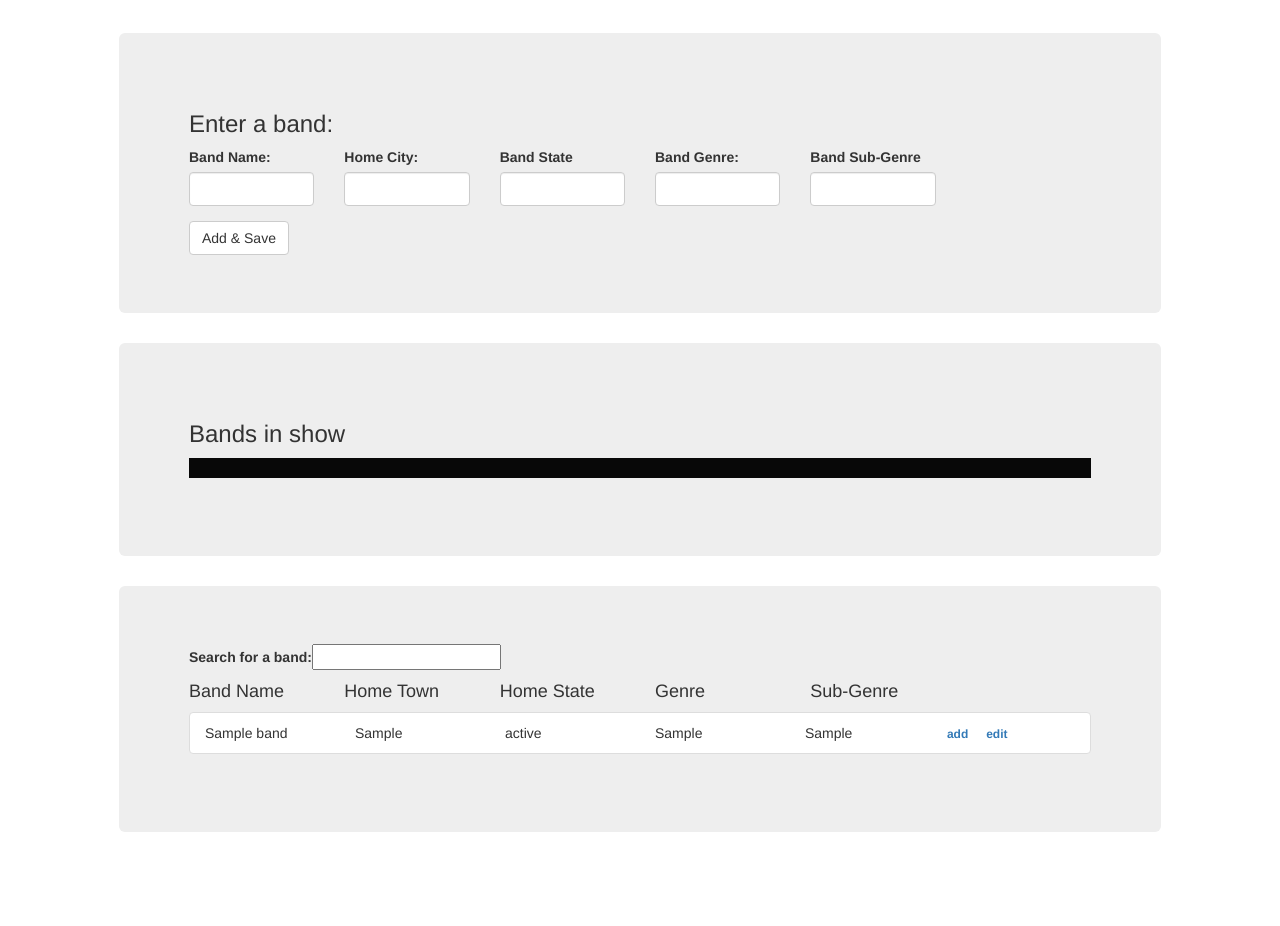
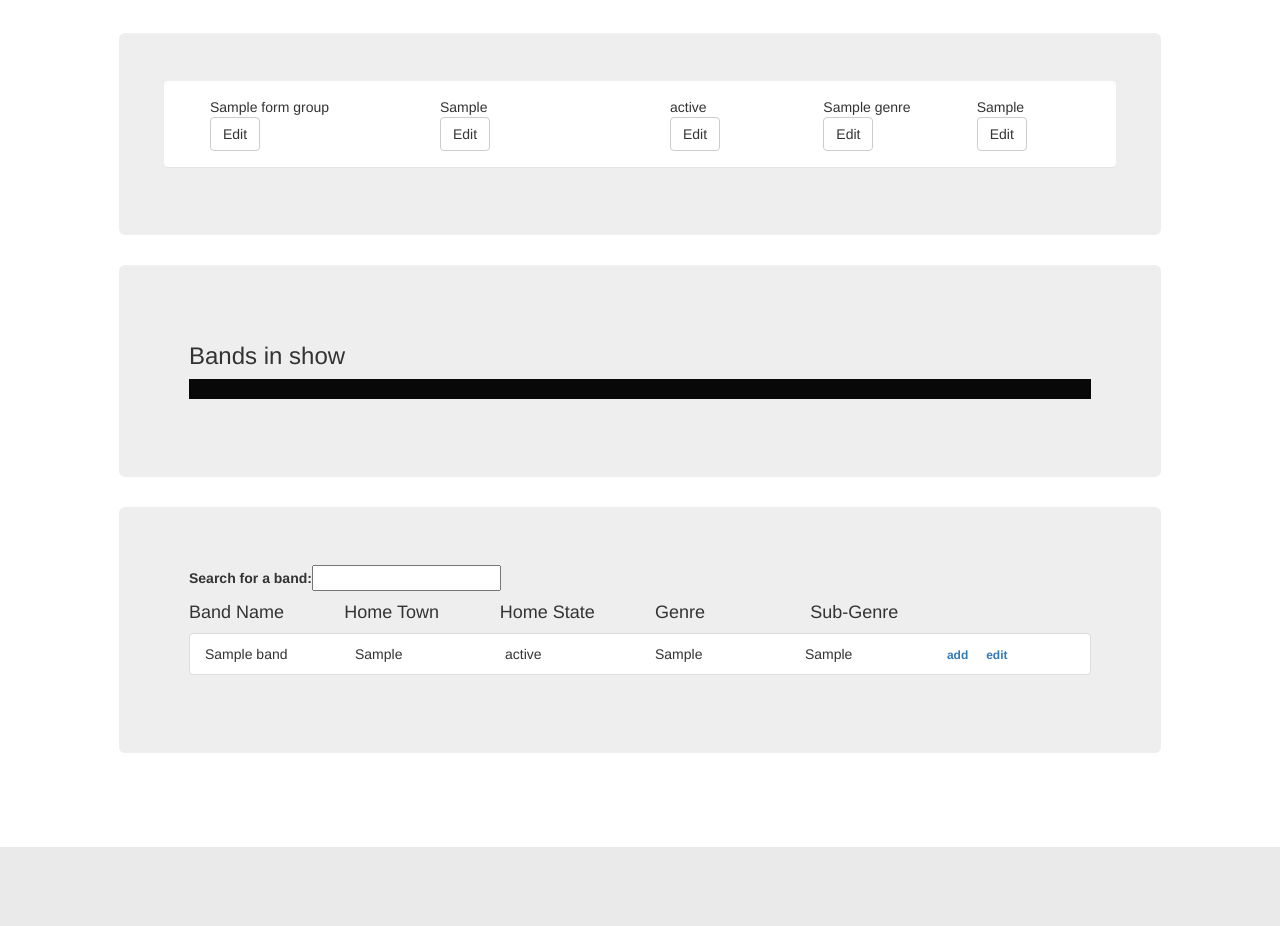
Before and after one commit to nvwlspls/CATS, a Django app: template moogit/templates/editHome.html in a window 1280 px wide. Shown: the part 51-977 px from the top of the page. After the commit the page ends 898 px from the top, so only its background shows below. Run offline with Django 3.2, Linux system fonts and the light colour scheme; tables that the repository leaves empty hold one stand-in row (values such as "Sample post"); the template is opened without the code that fills it: values that come from a table or form of the project are taken from there, most other values are stand-ins (such as "Sample title", 1, 10 or a date in 2020); some libraries are stand-ins or nearby versions.

Commit message:
got some selections added

```diff
--- a/moogit/shows/forms.py
+++ b/moogit/shows/forms.py
@@ -3,22 +3,34 @@ __author__ = 'waynejessen'
 
 #from django.forms import ModelForm
 from django import forms
-from localflavor.us.forms import USPhoneNumberField, USPSSelect, USStateSelect
+from django.forms import widgets
+from localflavor.us.forms import USPhoneNumberField, USPSSelect, USStateSelect, USStateField
 
 class addBandForm(forms.Form):
 
-    bandName = forms.CharField(max_length= 200,
-                               label= "Band Name",
-                               widget= forms.TextInput(attrs = {'class': 'form-control',
-                                                                'placeholder' : "Band Name"}))
+  bandName = forms.CharField(widget=forms.TextInput(attrs={'class' : 'form-group-control'}))
 
-    bandTown = forms.CharField(max_length= 100,
-                               label = "Band Home Town",
-                               widget= forms.TextInput(attrs={'class': 'form-control',
-                                                              'placeholder' : 'Band Town'}))
+  bandTown = forms.CharField(widget=forms.TextInput(attrs={'class' : 'form-group-control'}))
 
-    bandState = USStateSelect()
+  bandState = USStateField(widget=USStateSelect(attrs={'class':'form-control'}))
 
-    genre = forms.ChoiceField()
+  genre = forms.ChoiceField(widget=forms.Select(attrs={'class':'form-control'}))
 
-    subGenre = forms.CharField()
+  subGenre = forms.ChoiceField(widget=forms.Select(attrs={'class':'form-control'}))
+
+
+    # bandName = forms.CharField(max_length= 200,
+    #                            label= "Band Name",
+    #                            widget= forms.TextInput(attrs = {'class': 'form-control',
+    #                                                             'placeholder' : "Band Name"}))
+
+    # bandTown = forms.CharField(max_length= 100,
+    #                            label = "Band Home Town",
+    #                            widget= forms.TextInput(attrs={'class': 'form-control',
+    #                                                           'placeholder' : 'Band Town'}))
+
+    # bandState = forms.
+
+    # genre = forms.ChoiceField()
+
+    # subGenre = forms.CharField()
--- a/moogit/templates/editHome.html
+++ b/moogit/templates/editHome.html
@@ -6,7 +6,7 @@
 
     <script>
         var bandNameDict = {{ bandNameDict|safe }};
-        var bandObjectDict = {{ bandObjectDict|safe }}
+        var bandObjectDict = {{ bandObjectDict|safe }};
         var bandKeys = Object.keys(bandNameDict);
 
         $(function() {
@@ -18,7 +18,10 @@
     });
     </script>
 
-
+<script type="text/javascript">
+//append rows to band box
+    $("#bandRow").clone().appendTo("#bandPanel")
+</script>
 
 {%  endblock %}
 
@@ -27,40 +30,53 @@
 {#TODO: Add adjust proper css file for padding#}
 
 
-<div class="jumbotron">
-    <div class="container" style="padding: 10px">
-        <form>
-            <h3>Enter a band:</h3>
-            <div class="form-group">
-                <div class="row enterBandRow">
-                    <div class="col-md-2" id="bandWidget">
-                        <label for="bandName">Band Name: </label>
-                        <input id='bandName' class="form-control">
+  <div class="jumbotron" >
+    <form id="bandPanel" method='POST'>
+    {% csrf_token %}
+        {% for formGroup in BandFormSet %}
+            <div class="row panel" id="bandRow">
+              <div class='container' style='padding-top: 15px'>
+                <div class="col-md-3" >
+                  <div class='container' >
+                    <div class='form-group'>
+                      {{formGroup.bandName}}
+                      <p><a href="#" class="btn btn-default">Edit</a></p>
                     </div>
-                    <div class="col-md-2">
-                        <label for="bandCity">Home City: </label>
-                        <input id="bandCity" class="form-control disable">
+                  </div>
+                </div>
+                <div class='col-md-3'>
+                  <div class='container'>
+                    <div class='form-group'>
+                      {{formGroup.bandTown}}
+                      <p><a href="#" class="btn btn-default">Edit</a></p>
                     </div>
-                    <div class="col-md-2" id="bandStateDiv">
-                        <label for="bandSate">Band State</label>
-                        <input id="bandState" class="form-control disable" >
-                    </div>
-                    <div class="col-md-2">
-                        <label for="bandGenre">Band Genre:</label>
-                        <input id="bandGenre" class="form-control disable">
-                    </div>
-                    <div  class="col-md-2">
-                        <label for="bandSubGenre">Band Sub-Genre</label>
-                        <input id="bandSubGenre" class="form-control disable">
-                    </div>
+                  </div>
                 </div>
-            </div>
-            <div class="btn-group">
-                <button type="button" class="btn btn-default">Add & Save</button>
-            </div>
-        </form>
-    </div>
-</div>
+                <div class='col-md-2' >
+                  <div class='container' >
+                    {{formGroup.bandState}}
+                    <p><a href="#" class="btn btn-default">Edit</a></p>
+                  </div>
+                </div>
+                <div class='col-md-2' >
+                <div class='container'>
+                  {{formGroup.genre}}
+                  <p><a href="#" class="btn btn-default">Edit</a></p>
+                </div>
+              </div>
+                <div class='col-md-2'>
+                  <div class='container'>
+                    {{formGroup.subGenre}}
+                    <p><a href="#" class='btn btn-default'>Edit</a></p>
+                  </div>
+                </div>
+                </div>
+              </div>
+        {% endfor %}
+  </form>
+  </div>
+
+
 
 
 
```
Also changed, not shown: moogit/shows/views.py (+8 -2 lines), 2 other files.
